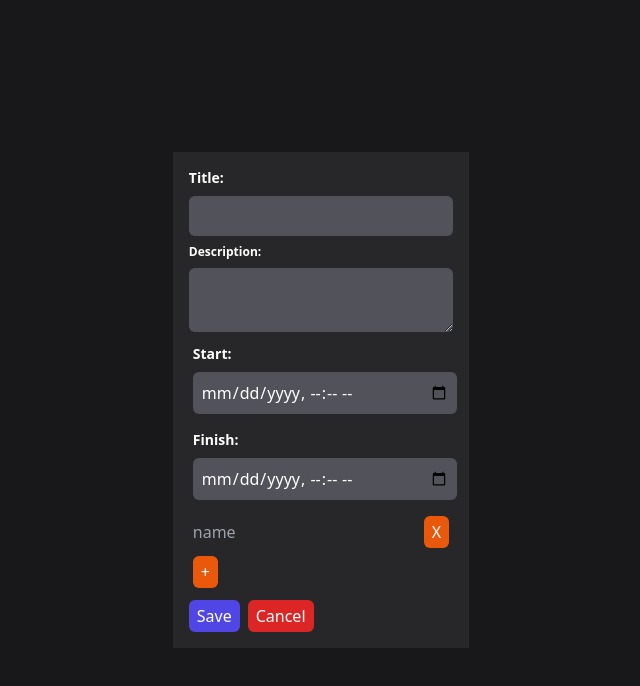
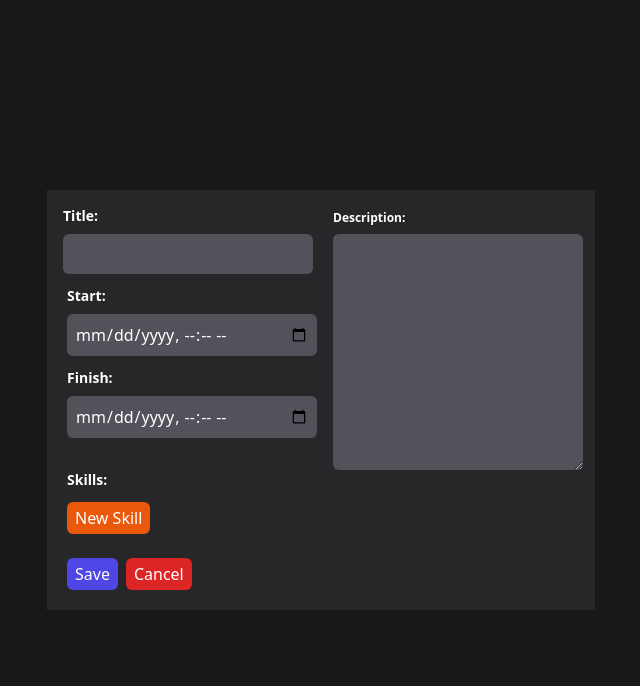
Before and after one commit to IsMor3Var/react-task-app, a React (Create React App) app: page /create-task in a window 1280 px wide. Shown: the top 686 px of the page, without its empty margins (319-959 px from the left). Built offline with nearby package versions, Linux system fonts and the light colour scheme.

Commit message:
Add array of skills in FieldArray

```diff
--- a/src/components/Tasks/TaskFieldArray.tsx
+++ b/src/components/Tasks/TaskFieldArray.tsx
@@ -3,23 +3,20 @@ import { v4 as uuid } from 'uuid';
 
 export const TaskFieldArray = ({ fields, register, remove, append }:IField ) => {
   return (
-    <div>
+    <>
+      <label className="block text-sm font-bold mb-1" >Skills: </label>
+      <div className='grid grid-cols-2 gap-1' >
         {fields.map((field, index) => {
             return (
-            <div key={field.id}>
-                <input
-                  className=" bg-zinc-800"
-                  placeholder="name"
-                  {...register(`skill.${index}.name`)}
-                />
-                <button
-                  className='bg-orange-600 px-2 py-1 rounded-md'
-                  type="button" onClick={() => remove(index)}>
+              <div key={field.id} id={`skills.${index}`} >
+                  <input className="p-2 rounded-md bg-zinc-600" {...register(`skills.${index}.name`)} />
+                  <button className='bg-orange-600 px-2 py-1 rounded-md ml-2' type="button" onClick={() => remove(index)}>
                     X
                   </button>
               </div>
             );
           })}
+        </div>
       <div className='flex gap-x-2 mt-2'>
         <button
           className='bg-orange-600 px-2 py-1 rounded-md'
@@ -31,9 +28,9 @@ export const TaskFieldArray = ({ fields, register, remove, append }:IField ) =>
             })
           }
         >
-          +
+          New Skill
         </button>
       </div>
-    </div>
+    </>
   )
 }
--- a/src/components/Tasks/TaskForm.tsx
+++ b/src/components/Tasks/TaskForm.tsx
@@ -10,9 +10,6 @@ import { TaskFieldArray } from './TaskFieldArray';
 
 export const TaskForm = () => {
   const { register, handleSubmit, reset, control } = useForm<ITask>({
-    defaultValues: {
-      skills: [{ id: uuid(), name: "Js" }]
-    },
     mode: "onBlur"
   });
   const { fields, append, remove } = useFieldArray({
@@ -36,26 +33,22 @@ export const TaskForm = () => {
   }, [taskEdit, reset])
 
   const handleOnSubmit: SubmitHandler<ITask> = data => {
-    let { title, description, start, end } = data;
-    if( params.id ) dispatch(editTask({ id: taskEdit?.id, title, description, start: new Date(start), end: new Date(end) }))
-    else dispatch(addTask({ id: uuid(), title, description, start: new Date(start), end: new Date(end) }));
+    let { title, description, start, end, skills } = data;
+
+    if( params.id ) dispatch(editTask({ id: taskEdit?.id, title, description, start: new Date(start), end: new Date(end), skills }))
+    else dispatch(addTask({ id: uuid(), title, description, start: new Date(start), end: new Date(end), skills }));
     navigate('/');
   }
 
   return (
-      <form onSubmit={handleSubmit(handleOnSubmit)} className="bg-zinc-800 max-w-sm p-4 flex flex-col" >
+      <form onSubmit={handleSubmit(handleOnSubmit)} >
+        <div className="bg-zinc-800 p-4 grid grid-cols-2 gap-4">
+          <div>
             <label className="block text-sm font-bold mb-2" htmlFor="title" >Title: </label>
             <input
               {...register("title")}
               id='title'
               name='title'
-            className="w-full p-2 rounded-md bg-zinc-600 mb-2"
-          />
-          <label className="block text-xs font-bold mb-2" htmlFor="description" >Description: </label>
-          <textarea
-            {...register("description")}
-            id='description'
-            name='description'
               className="w-full p-2 rounded-md bg-zinc-600 mb-2"
             />
             <div className="m-1 w-full">
@@ -80,7 +73,19 @@ export const TaskForm = () => {
               />
               { taskEdit && <p className='text-xs w-full'>Date Before: { formatDates(taskEdit.end) } - { formatHours(taskEdit.end) } </p>}
             </div>
+          </div>
+
           <div className="m-1 w-full">
+            <label className="block text-xs font-bold mb-2" htmlFor="description" >Description: </label>
+            <textarea
+              {...register("description")}
+              id='description'
+              name='description'
+              className="w-full h-full p-2 rounded-md bg-zinc-600 mb-2"
+            />
+          </div>
+
+          <div className="m-1 w-full col-span-2">
             <TaskFieldArray
               fields={fields}
               register={register}
@@ -88,7 +93,8 @@ export const TaskForm = () => {
               append={append}
             />
           </div>
-          <div className='flex gap-x-2 mt-2'>
+
+          <div className='m-1 w-full col-span-2 flex gap-x-2'>
             <button
               className={ !params.id ? 'bg-indigo-600 px-2 py-1 rounded-md' : 'bg-orange-600 px-2 py-1 rounded-md' }
               type="submit"
@@ -102,6 +108,8 @@ export const TaskForm = () => {
               Cancel
             </button>
           </div>
+
+        </div>
       </form>
   )
 }
--- a/src/features/tasks/taskSlice.ts
+++ b/src/features/tasks/taskSlice.ts
@@ -11,7 +11,7 @@ export const taskSlice = createSlice({
             state.push({ ...action.payload, completed: false, createAt: new Date() })
         },
         editTask: (state, action) => {
-            const { id, title, description, start, end } = action.payload;
+            const { id, title, description, start, end, skills } = action.payload;
             const taskFound = state.find(task => task.id === id );
             if(taskFound) {
                 taskFound.title = title
@@ -19,6 +19,7 @@ export const taskSlice = createSlice({
                 taskFound.start = start
                 taskFound.end = end
                 taskFound.updateAt = new Date()
+                taskFound.skills = skills
             }
         },
         deleteTask: (state, action) => {
```
Lines whose indentation alone changed are shown as unchanged.
